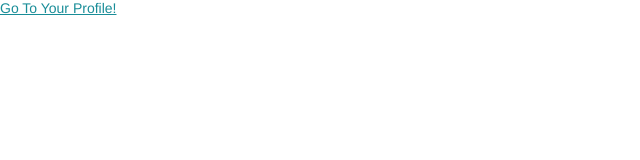
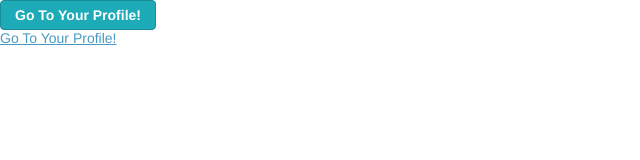
Before and after one commit to jnmacken/blinddate, a plain HTML site: page web/index.html in a window 1280 px wide. Shown: the whole page, without its empty margins (0-640 px from the left). Drawn offline with Linux system fonts and the light colour scheme.

Commit message:
make button pretty

```diff
--- a/web/index.html
+++ b/web/index.html
@@ -8,8 +8,9 @@
 	<link rel="stylesheet" href="css/groundwork.css">
 </head>
 <body>
+
 	<div id="bdapp">
-
+		<a href="#profile" id="goprof" class="button">Go To Your Profile!</a>
 	</div>
 
 	<!-- templates -->
```
